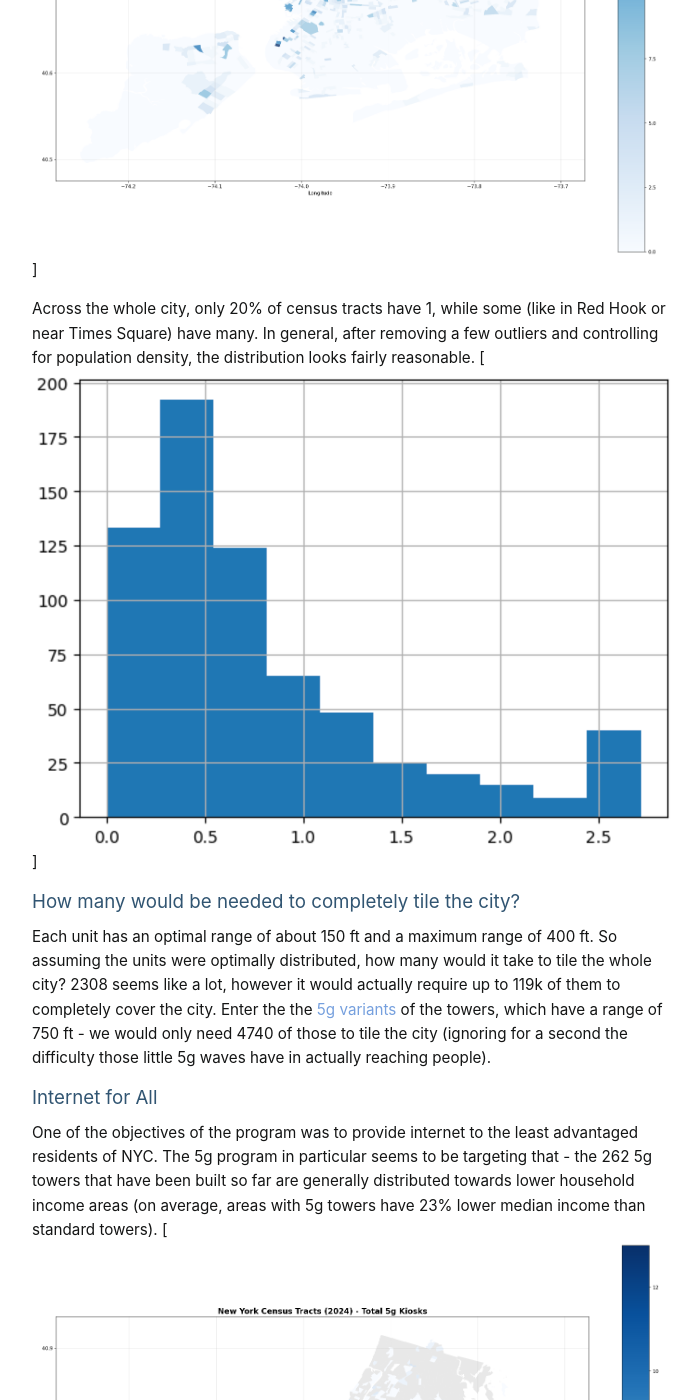
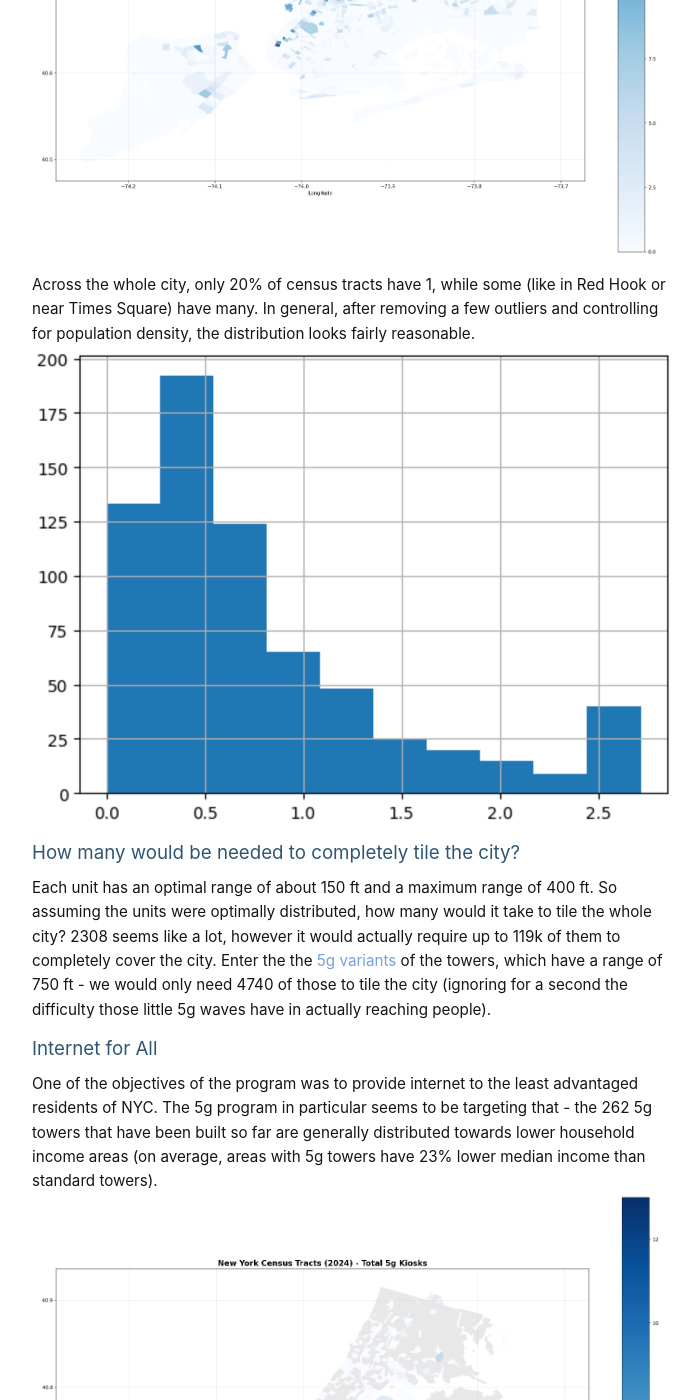
Before and after one commit to sirpthatch/sirpthatch.github.io, a Jekyll site: the page built from _posts/2025-09-25-NYC-Wifi.md, in a window 1280 px wide and 1400 px high, scrolled down 850 px. Shown: the whole window, without its empty margins (288-988 px from the left). Built offline with Jekyll 4.4.1, drawn with Linux system fonts in a browser that asks for light colours; some web fonts are replaced; comment, search, counter and statistics services are not loaded; some of the changed text lies outside the part shown.

Commit message:
fixing brackets around images

```diff
--- a/_posts/2025-09-25-NYC-Wifi.md
+++ b/_posts/2025-09-25-NYC-Wifi.md
@@ -7,17 +7,17 @@ tags: [nyc, wifi, phonebooths, linknyc, intersection]
 I preface this by admitting I am very late to the game - I have seemingly had my head buried in the sand as all of the LinkNYC stations went up around the city.  It is not that I was not aware of them - they are nearly impossible to miss, with their digital ad displays, tablets (occasionally flashing [explicit material](https://www.nytimes.com/2016/09/15/nyregion/internet-browsers-to-be-disabled-on-new-yorks-free-wi-fi-kiosks.html#:~:text=Despite%20the%20efforts%20to%20filter,true%20benefit%20of%20the%20kiosks)...), and dubious looking plugs.  I had not asked "why" though - and so here is what I found after a little digging.
 
 There are 2308 of the hubs erected around the city, with 53% of them being located in Manhattan.  There is sort of a patchwork distribution of them scattered around the 5 boroughs, with some heavy concentrations in the familiar areas.
-[![LinkNYC Kiosks]({{site.url}}/assets/linknyc_kiosks.png)]
+![LinkNYC Kiosks]({{site.url}}/assets/linknyc_kiosks.png)
 
 Across the whole city, only 20% of census tracts have 1, while some (like in Red Hook or near Times Square) have many.  In general, after removing a few outliers and controlling for population density, the distribution looks fairly reasonable.
-[![LinkNYC Units per 1000 People Distribution]({{site.url}}/assets/linknyc_pop_distribution.png)]
+![LinkNYC Units per 1000 People Distribution]({{site.url}}/assets/linknyc_pop_distribution.png)
 
 # How many would be needed to completely tile the city?
 Each unit has an optimal range of about 150 ft and a maximum range of 400 ft.  So assuming the units were optimally distributed, how many would it take to tile the whole city?  2308 seems like a lot, however it would actually require up to 119k of them to completely cover the city.  Enter the the [5g variants](https://www.link.nyc/link5g.html) of the towers, which have a range of 750 ft - we would only need 4740 of those to tile the city (ignoring for a second the difficulty those little 5g waves have in actually reaching people).
 
 # Internet for All
 One of the objectives of the program was to provide internet to the least advantaged residents of NYC.  The 5g program in particular seems to be targeting that - the 262 5g towers that have been built so far are generally distributed towards lower household income areas (on average, areas with 5g towers have 23% lower median income than standard towers).
-[![LinkNYC 5g Distribution]({{site.url}}/assets/linknyc_kiosks_5g.png)]
+![LinkNYC 5g Distribution]({{site.url}}/assets/linknyc_kiosks_5g.png)
 
 # Who Pays for this?
 Advertisers!  In fact, NYC appears to get a kickback from the program.  In 2024 NYC booked [$5.8M in revenue](https://council.nyc.gov/budget/wp-content/uploads/sites/54/2023/03/DoITT.pdf) from the program, thanks in part to its contract to harvest 5% revenue LinkNYC makes from operating the digitial ad displays.  Revenue is also harvested from leasing the 5g tower space to 3rd party carriers.  Of course, this is all a little far off the astronomical initial projections, which was supposed to generate $500M over 12 years, but the deal was restructured in 2021 and appears to be smooth sailing now.  Not bad for a municipal project!
```
